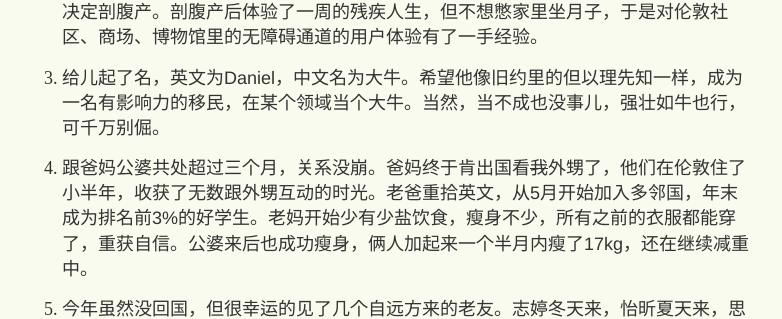
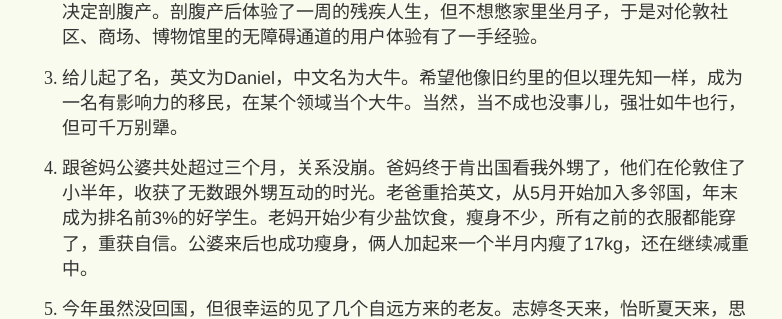
Before and after one commit to yihanxu/yihanxu.github.io, a Jekyll site: the page built from _posts/2024-12-31-bye-2024.md, in a window 1280 px wide. Shown: the part 438-757 px from the top of the page, without its empty margins (248-1030 px from the left). Built offline with Jekyll 4.4.1, drawn with Linux system fonts in a browser that asks for light colours; comment, search, counter and statistics services are not loaded.

Commit message:
Update 2024-12-31-bye-2024.md

```diff
--- a/_posts/2024-12-31-bye-2024.md
+++ b/_posts/2024-12-31-bye-2024.md
@@ -13,7 +13,7 @@ tags: 年终总结 new_year
 
 2. 当上了高龄产妇。孕期坚持锻炼一直到41周。本想顺产，但预产期12天后还是没生，就决定剖腹产。剖腹产后体验了一周的残疾人生，但不想憋家里坐月子，于是对伦敦社区、商场、博物馆里的无障碍通道的用户体验有了一手经验。
 
-3. 给儿起了名，英文为Daniel，中文名为大牛。希望他像旧约里的但以理先知一样，成为一名有影响力的移民，在某个领域当个大牛。当然，当不成也没事儿，强壮如牛也行，可千万别倔。
+3. 给儿起了名，英文为Daniel，中文名为大牛。希望他像旧约里的但以理先知一样，成为一名有影响力的移民，在某个领域当个大牛。当然，当不成也没事儿，强壮如牛也行，但可千万别犟。
 
 4. 跟爸妈公婆共处超过三个月，关系没崩。爸妈终于肯出国看~~我~~外甥了，他们在伦敦住了小半年，收获了无数跟外甥互动的时光。老爸重拾英文，从5月开始加入多邻国，年末成为排名前3%的好学生。老妈开始少有少盐饮食，瘦身不少，所有之前的衣服都能穿了，重获自信。公婆来后也成功瘦身，俩人加起来一个半月内瘦了17kg，还在继续减重中。
 
```
